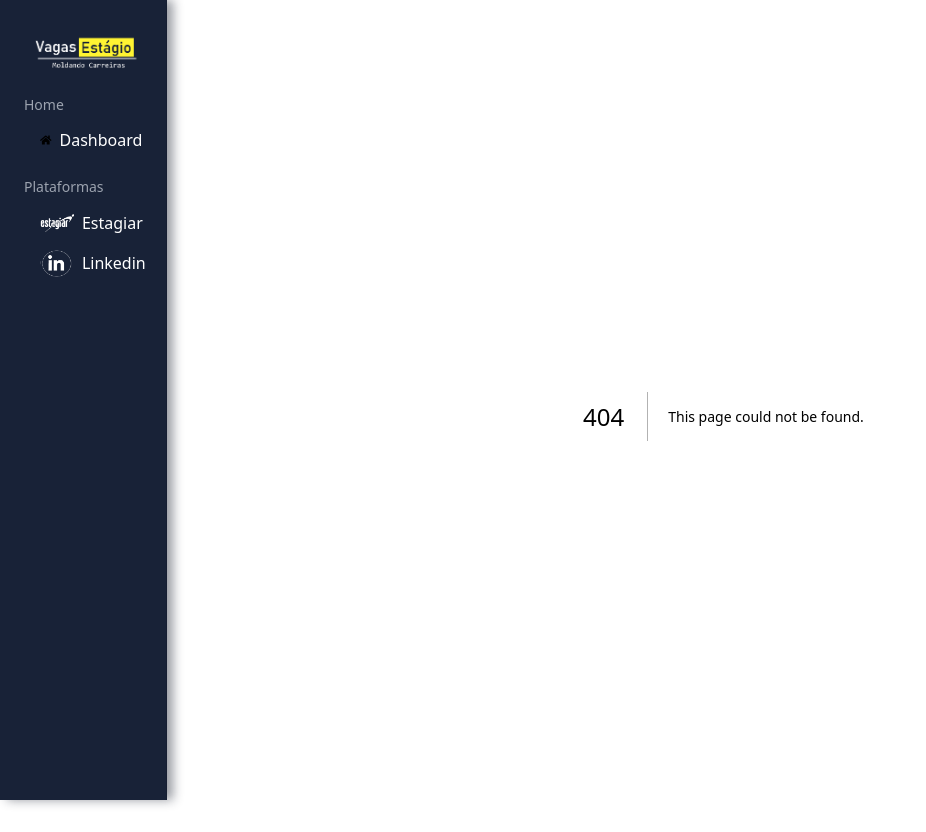
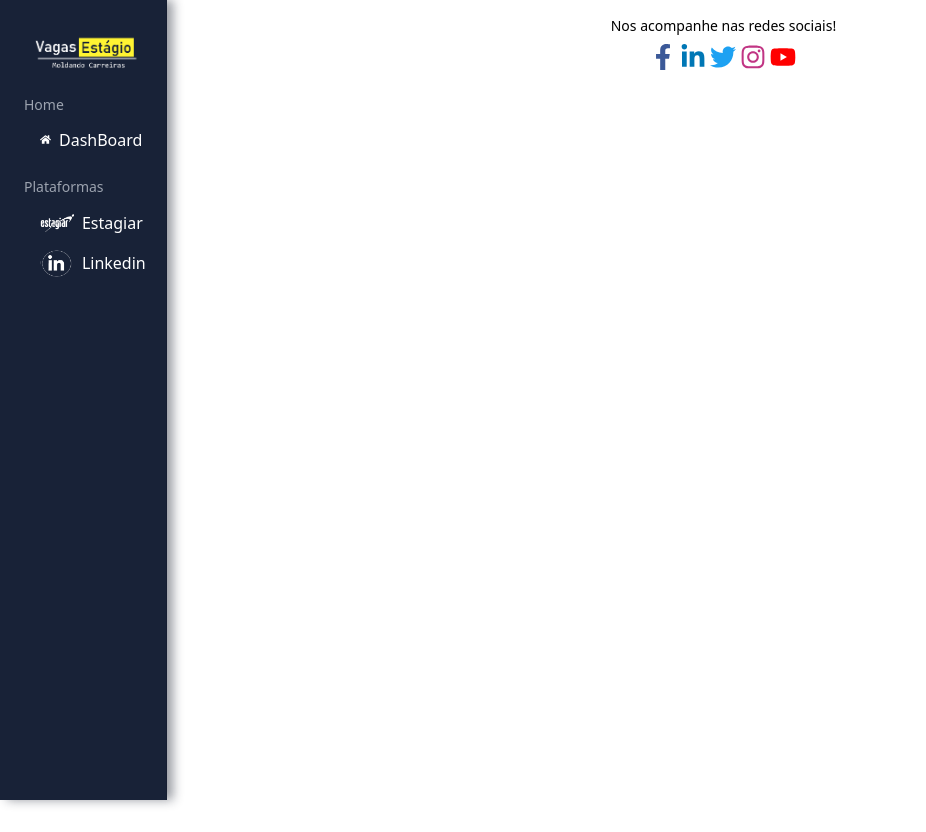
Before and after one commit to williamuteich/web_scraping, a Next.js app in the folder interface/: page /Estagiar/components/redesSociais in a window 1280 px wide. Before the commit this address had no page. Shown: the whole page, without its empty margins (0-926 px from the left). After the commit the page ends 800 px from the top, so only its background shows below. Built offline with nearby package versions, Linux system fonts and the light colour scheme.

Commit message:
feat: ajustado layout de detalhes da vaga e add redes sociais

```diff
--- a/interface/src/components/menuLateral/menuLink/MenuLink.tsx
+++ b/interface/src/components/menuLateral/menuLink/MenuLink.tsx
@@ -15,7 +15,7 @@ const MenuLink = ({ item }: { item: MenuItem }) => {
             {typeof item.icon === 'string' ? (
                 <img src={item.icon} alt={item.title} className="w-auto h-8"/>
             ) : (
-                <item.icon size={20} />
+                <item.icon size={23} />
             )}
             <div className={`text-white transition duration-300 border-b-2 border-transparent hover:border-white ${pathname === item.path ? 'border-white' : ''}`}>
                 <span className="text-base">{item.title}</span>
--- a/interface/src/components/menuLateral/page.tsx
+++ b/interface/src/components/menuLateral/page.tsx
@@ -7,7 +7,7 @@ const Menulateral = () => {
             title: 'Home',
             list: [
                 {
-                    title: "Dashboard",
+                    title: "DashBoard",
                     path: '/',
                     icon: FaHome,
                 },
@@ -30,7 +30,7 @@ const Menulateral = () => {
         }
     ];
     return (
-        <div className="h-screen bg-[var(--corPrincipal)] left-0 top-0 pl-6 pr-6 py-8" style={{ position: 'fixed', width: 'calc(100% - 87%)', boxShadow: '7px 0px 10px #151c2c70;' }}>
+        <div className="h-screen bg-[var(--corPrincipal)] left-0 top-0 pl-6 pr-6 py-8" style={{ position: 'fixed', width: 'calc(100% - 87%)', boxShadow: '7px 0px 10px #151c2c70' }}>
             <div className="flex items-center justify-center">
                 <img src="/vagaonlines.png" alt="vagasLogo" className="w-36 h-auto"/>
             </div>
--- a/interface/src/pages/Estagiar/components/infoModal.tsx
+++ b/interface/src/pages/Estagiar/components/infoModal.tsx
@@ -1,26 +1,88 @@
-interface MoreInfoProps{
+import { useState } from 'react';
+import { FaBalanceScale ,FaBriefcase, FaList, FaExclamationCircle, FaSearch, FaThumbsUp  } from 'react-icons/fa';
+import RedesSociais from './redesSociais';
+
+interface MoreInfoProps {
+  titulo: string;
   codeVaga: string;
-  detalheVaga: string;
+  detalheVaga: string[];
 }
 
-const MoreInfo: React.FC<MoreInfoProps> = ({codeVaga, detalheVaga}) => {
-  console.log('tá recebendo isso aqui:', detalheVaga)
+const MoreInfo: React.FC<MoreInfoProps> = ({ titulo, codeVaga, detalheVaga }) => {
+  const [hovered, setHovered] = useState(false);
+
+  let textoQuebrado2 = detalheVaga[2].toString();
+  let textoAjustado = textoQuebrado2.lastIndexOf(')');
+  let textoAjustado2 = textoQuebrado2.lastIndexOf('Cursos');
+
+  if (textoAjustado !== -1 && textoAjustado2 !== -1) {
+    const parteAntes = textoQuebrado2.substring(0, textoAjustado + 1);
+    const parteDepois = textoQuebrado2.substring(textoAjustado2);
+
+    const inicio = Math.max(textoAjustado2 - 14, 0);
+    const parteAntes2 = textoQuebrado2.substring(inicio, textoAjustado2);
+
+    textoQuebrado2 = parteAntes + '<br>' + parteAntes2 + '<br>' + parteDepois;
+  }
+  const textoQuebrado1 = detalheVaga[3].split(/\r\n/g).join('<br>').replace('<br>', '');
+
   return (
-    <div className="">
-      <div className="border border-gray-600 border-solid p-4">
-        <span className="text-black">{detalheVaga[0]}</span>
+    <div className="flex flex-col gap-4 p-4">
+      <div className='flex gap-4 items-center'>
+      <span className='p-2 border border-gray-400 rounded-lg'><FaBalanceScale size={45} color="#919191"/></span>
+      <h1 className='text-gray-700 border-b border-solid border-gray-700'>{titulo}</h1>
       </div>
-      <div className="border border-gray-800 border-solid p-4">
-        <span className="text-black">{detalheVaga[1]}</span>
+      <div className="flex gap-4">
+        <div className="border-2 border-orange-500 border-solid p-6 w-1/2 bg-orange-500 rounded-lg">
+          <span className='flex gap-2 items-center'>
+            <FaBriefcase size={45} className='border-2 border-solid border-white rounded-lg p-2' />
+            <h4 className='font-bold'>Empresa</h4>
+          </span>
+          <div className='pl-6 pt-1 pr-6 leading-3'><span className="text-base">{detalheVaga[0]}</span></div>
+        </div>
+        <div className="border-2 border border-blue-900 border-solid p-6 w-1/2 rounded-lg">
+          <span style={{ color: '#003158' }} className='flex gap-2 items-center'>
+            <FaSearch size={45} className='border-2 border-solid border-blue-900 rounded-lg p-2' />
+            <h4 className='font-bold'>Descrição da atividade</h4>
+          </span>
+          <div className='pl-6 pt-1 pr-6 leading-3'><span className="text-blue-900 text-base">{detalheVaga[1]}</span></div>
+        </div>
       </div>
-      <div className="border border-gray-800 border-solid p-4">
-        <span className="text-black">{detalheVaga[2]}</span>
+      <div className="flex gap-4">
+        <div className="border-2 border-orange-500 border-solid p-6 rounded-lg w-2/1" style={{width: '40%'}}>
+          <span style={{ color: 'rgb(249, 115, 22)' }} className='flex gap-2 items-center'>
+            <FaList size={45} className='border-2 border-solid border-orange-500 rounded-lg p-2' />
+            <h4 className='font-bold'>Requisitos</h4>
+          </span>
+          <div className='pl-6 pt-1 pr-6 leading-3'><span className="text-orange-500 text-base" dangerouslySetInnerHTML={{ __html: textoQuebrado2 }}></span></div>
+        </div>
+        <div className="border-2 border-gray-800 border-solid p-6 rounded-lg w-full" style={{ background: '#003158' }}>
+          <span className='flex gap-2 items-center'>
+            <FaExclamationCircle size={45} className='border-2 border-solid border-white rounded-lg p-2' />
+            <h4 className='font-bold'>Informações</h4>
+          </span>
+          <div className='pl-6 pt-1 pr-6 leading-3'><span className="text-white text-base" dangerouslySetInnerHTML={{ __html: textoQuebrado1 }}></span></div>
+        </div>
       </div>
-      <div className="border border-gray-800 border-solid p-4">
-        <span className="text-black">{detalheVaga[3]}</span>
+      <div className='pt-6 flex flex-col gap-4 items-center'>
+        <button
+          className='text-black border border-solid border-blue-800 rounded-lg pt-2 pb-2 pr-4 pl-4 flex items-center gap-4'
+          style={{
+            border: '1px solid #003158',
+            backgroundColor: hovered ? '#003158' : 'transparent',
+            color: hovered ? '#ffffff' : '#000000',
+            transition: 'background-color 0.3s, color 0.3s'
+          }}
+          onMouseEnter={() => setHovered(true)}
+          onMouseLeave={() => setHovered(false)}
+        >
+          <FaThumbsUp size={16} color={hovered ? '#ffffff' : '#003158'} />
+          <a href={`https://www.estagiar-br.com.br/Oportunidades/detalhe/estagio/${codeVaga}`} target='_blank'>Tenho Interesse</a>
+      </button>
+          <RedesSociais/>
       </div>
     </div>
-   );
+  );
 }
 
 export default MoreInfo;
--- /dev/null
+++ b/interface/src/pages/Estagiar/components/redesSociais.tsx
@@ -0,0 +1,28 @@
+import { FaFacebookF, FaLinkedinIn, FaTwitter, FaInstagram, FaYoutube } from 'react-icons/fa';
+
+const RedesSociais = () => {
+    return(
+    <div className='flex flex-col gap-2 items-center'>
+        <h3 className='text-black text-sm'>Nos acompanhe nas redes sociais!</h3>
+        <div className='flex gap-1'>
+            <a href='https://www.facebook.com/estagiar.br' target='_blank'>
+                <FaFacebookF size={26} color="#3b5998" style={{ transition: 'transform 0.3s', transform: 'scale(1)' }} onMouseOver={(e) => e.currentTarget.style.transform = 'scale(1.3)'} onMouseOut={(e) => e.currentTarget.style.transform = 'scale(1)'} />
+            </a>
+            <a href='https://www.linkedin.com/company/estagiar/' target='_blank'>
+                <FaLinkedinIn size={26} color="#0077b5" style={{ transition: 'transform 0.3s', transform: 'scale(1)' }} onMouseOver={(e) => e.currentTarget.style.transform = 'scale(1.3)'} onMouseOut={(e) => e.currentTarget.style.transform = 'scale(1)'} />
+            </a>
+            <a href='https://twitter.com/estagiar_br' target='_blank'>
+                <FaTwitter size={26} color="#1da1f2" style={{ transition: 'transform 0.3s', transform: 'scale(1)' }} onMouseOver={(e) => e.currentTarget.style.transform = 'scale(1.3)'} onMouseOut={(e) => e.currentTarget.style.transform = 'scale(1)'} />
+            </a>
+            <a href='https://www.instagram.com/' target='_blank'>
+                <FaInstagram size={26} color="#c13584" style={{ transition: 'transform 0.3s', transform: 'scale(1)' }} onMouseOver={(e) => e.currentTarget.style.transform = 'scale(1.3)'} onMouseOut={(e) => e.currentTarget.style.transform = 'scale(1)'} />
+            </a>
+            <a href='https://www.youtube.com/user/seu_canal' target='_blank'>
+                <FaYoutube size={26} color="#ff0000" style={{ transition: 'transform 0.3s', transform: 'scale(1)' }} onMouseOver={(e) => e.currentTarget.style.transform = 'scale(1.3)'} onMouseOut={(e) => e.currentTarget.style.transform = 'scale(1)'} />
+            </a>
+        </div>
+      </div>
+    );
+}
+
+export default RedesSociais;
--- a/interface/src/pages/Estagiar/vaga.tsx
+++ b/interface/src/pages/Estagiar/vaga.tsx
@@ -72,14 +72,19 @@ const VagasComponent = ({ vagas }: { vagas: any[] }) => {
                 <img src={vaga.imagem} className="w-full h-full object-contain" alt="Imagem da vaga" />
               </div>
               <h3 className='text-base font-semibold mb-2 text-blue-800 truncate'>{vaga.vaga}</h3>
-              <p className='text-sm text-black truncate h-auto'>{vaga.detalhes}</p>
+              <p className='text-sm text-gray-500 h-auto'>
+                {vaga.detalhes[0].length > 250 ? vaga.detalhes[0].slice(0, 250) + '...' : vaga.detalhes[0]}
+              </p>
               <div className="mt-4 text-center">
-                <button onClick={() => toggleAccordion(index)} className="text-sm w-full pt-2 pb-2 justify-center flex items-center space-x-1 bg-[var(--corPrincipal)] px-2 py-1 rounded-md transition duration-300">
+                <button
+                  onClick={() => toggleAccordion(index)}
+                 className="text-sm w-full pt-2 pb-2 justify-center flex items-center space-x-1 bg-[var(--corPrincipal)] px-2 py-1 rounded-md transition duration-300 hover:bg-white"
+                >
                   <span>Mais Informações</span>
                 </button>
                 {openIndex === index && (
                   <CustomModal isOpen={openIndex === index} onRequestClose={() => toggleAccordion(index)}>
-                    <MoreInfo codeVaga={vaga.codigo} detalheVaga={vaga.detalhes}/>
+                    <MoreInfo titulo={vaga.vaga} detalheVaga={vaga.detalhes} codeVaga={vaga.codigo}/>
                   </CustomModal>
                 )}
               </div>
--- a/interface/src/styles/globals.css
+++ b/interface/src/styles/globals.css
@@ -25,4 +25,25 @@ span{
   border: 1px solid #0000002a;
   box-shadow: 1px 1px 12px #00000033;
   border-radius: 10px;
+  justify-content: space-between;
+  transition: 0.4s all;
+  cursor: pointer;
 }
+
+.card:hover{
+  transform: scale(1.03);
+}
+
+
+.card button{
+  border: 1px solid transparent;
+}
+
+.card button:hover{
+  transition: 0.4s all;
+  border: 1px solid var(--corPrincipal);
+}
+.card button:hover span{
+  transition: 0.4s all;
+  color: #151c2c !important;
+}
```
